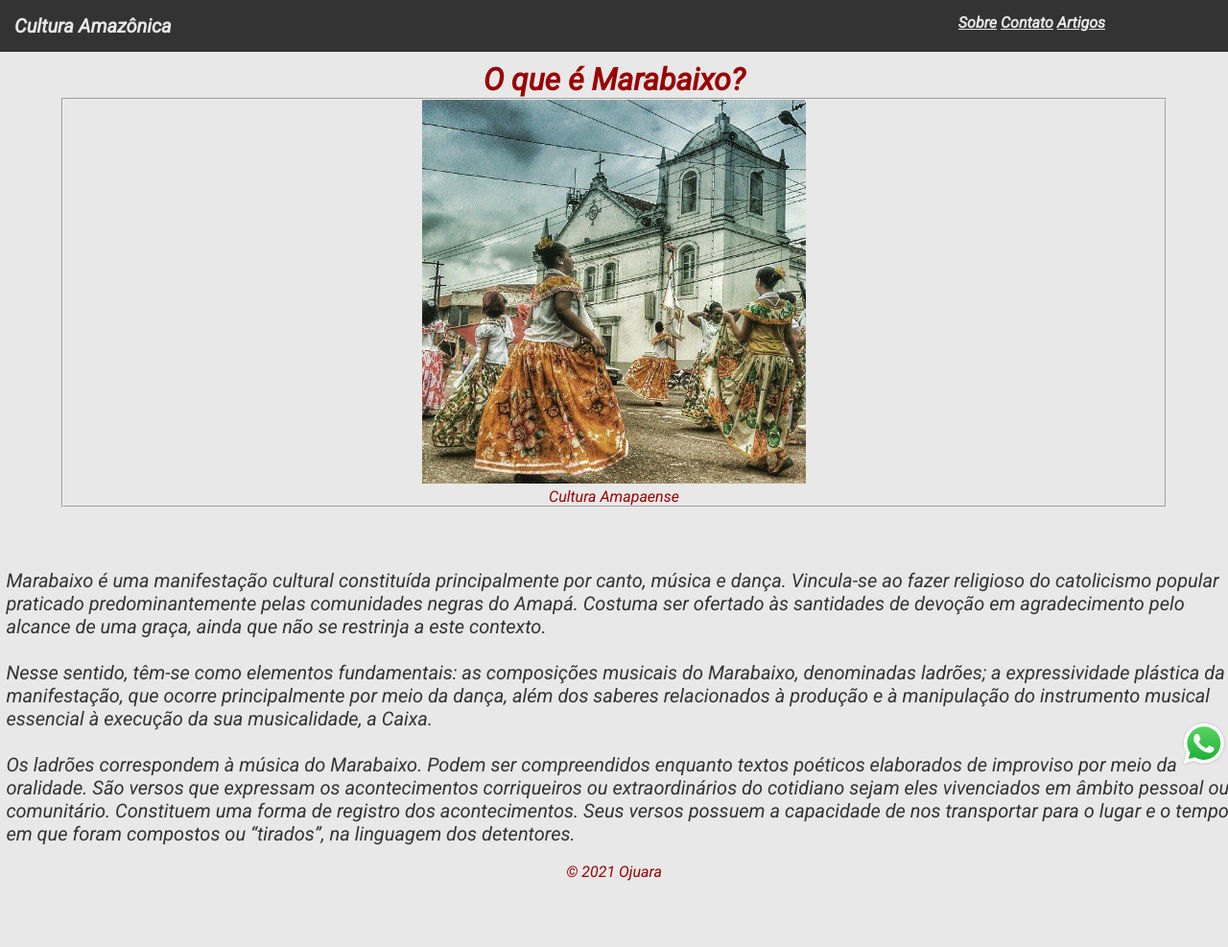
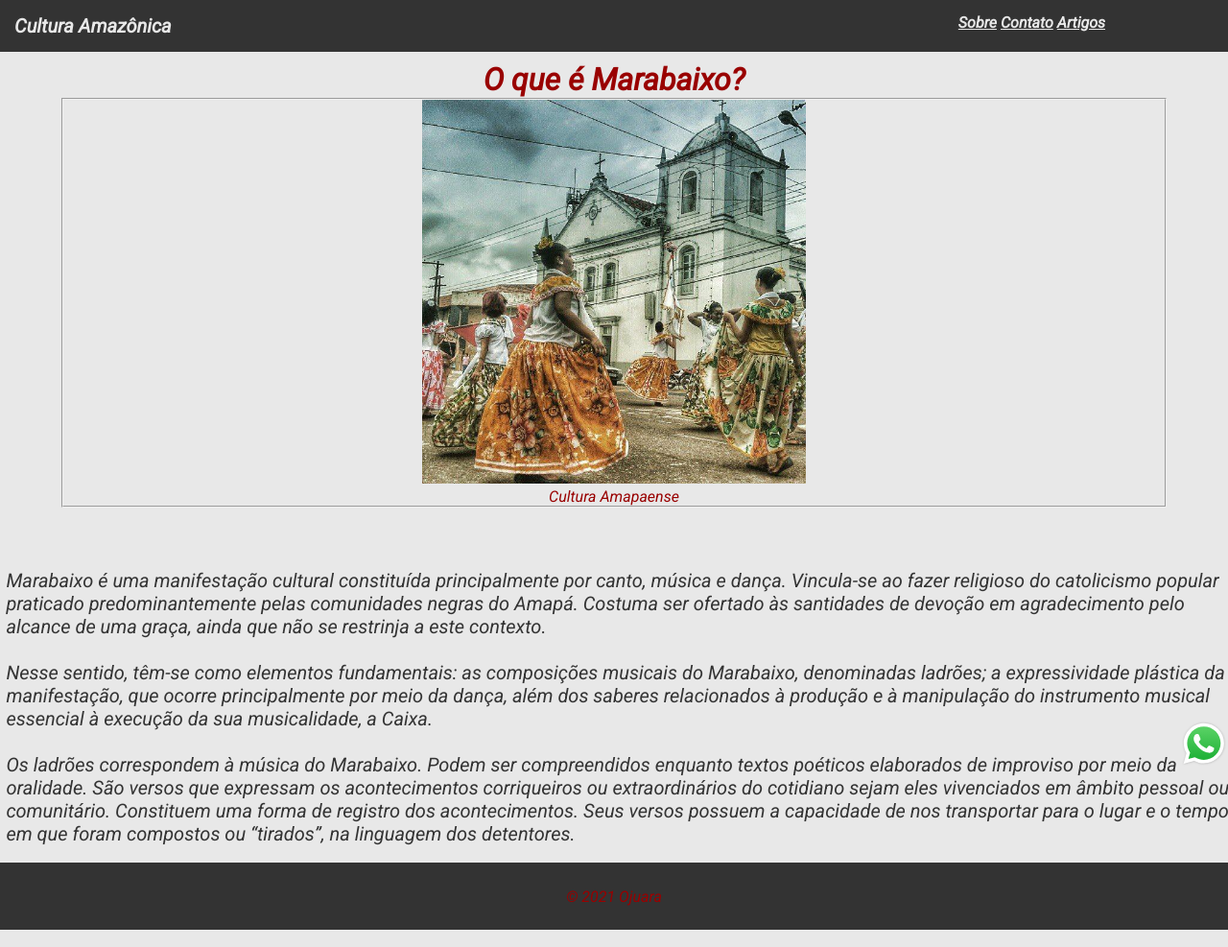
Before and after one commit to Ruan-Araujo/marabaixo, a plain HTML site: page index.html in a window 1280 px wide. Shown: the whole page at 96% size. Before the commit the page ends 936 px from the top, so only its background shows below. Drawn offline with Linux system fonts and the light colour scheme.

Commit message:
Melhorei o footer

```diff
--- a/css/estilo.css
+++ b/css/estilo.css
@@ -71,7 +71,9 @@ fieldset {
 footer {
     text-align: center;
     font-family: 'Roboto', sans-serif;
-    color: #990100
+    color: #990100;
+    background-color: #333333;
+    padding: 2%;
 }
 
 .zap {
```
